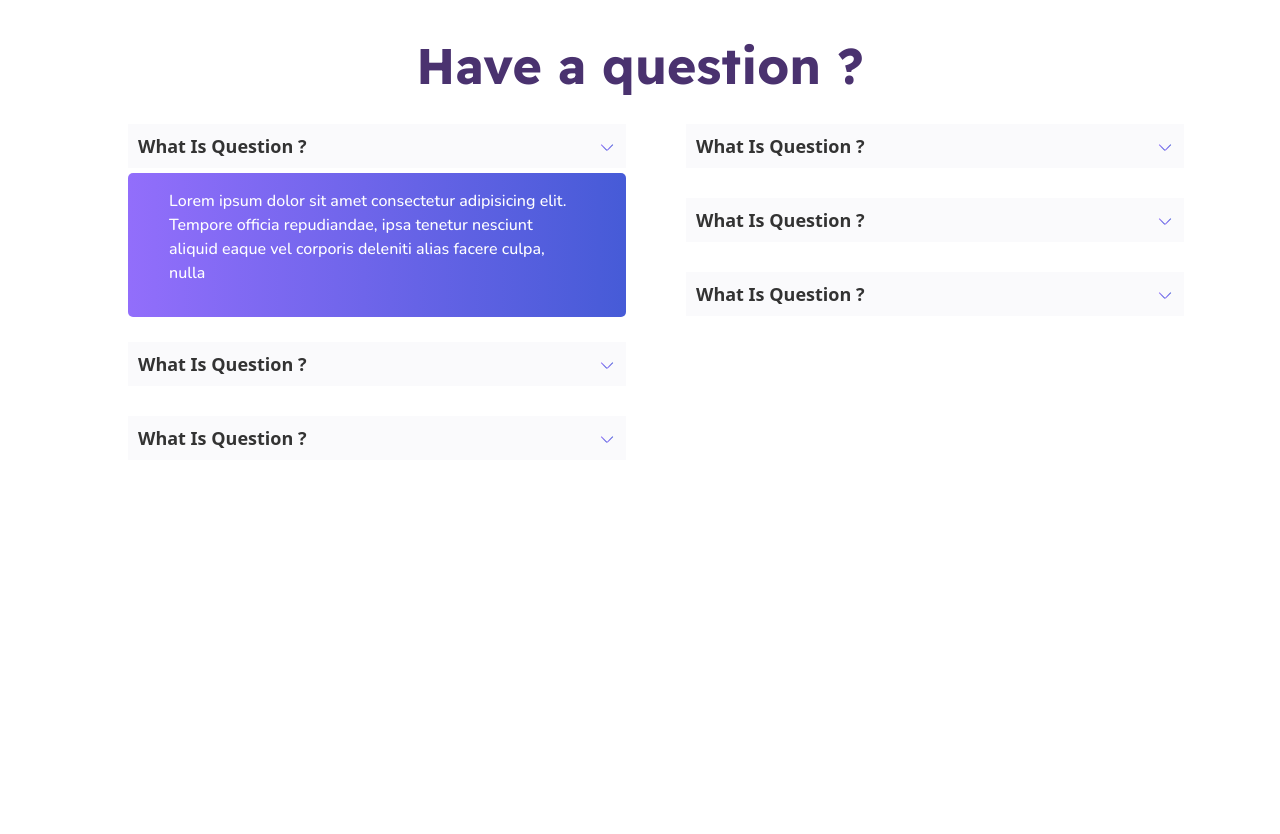
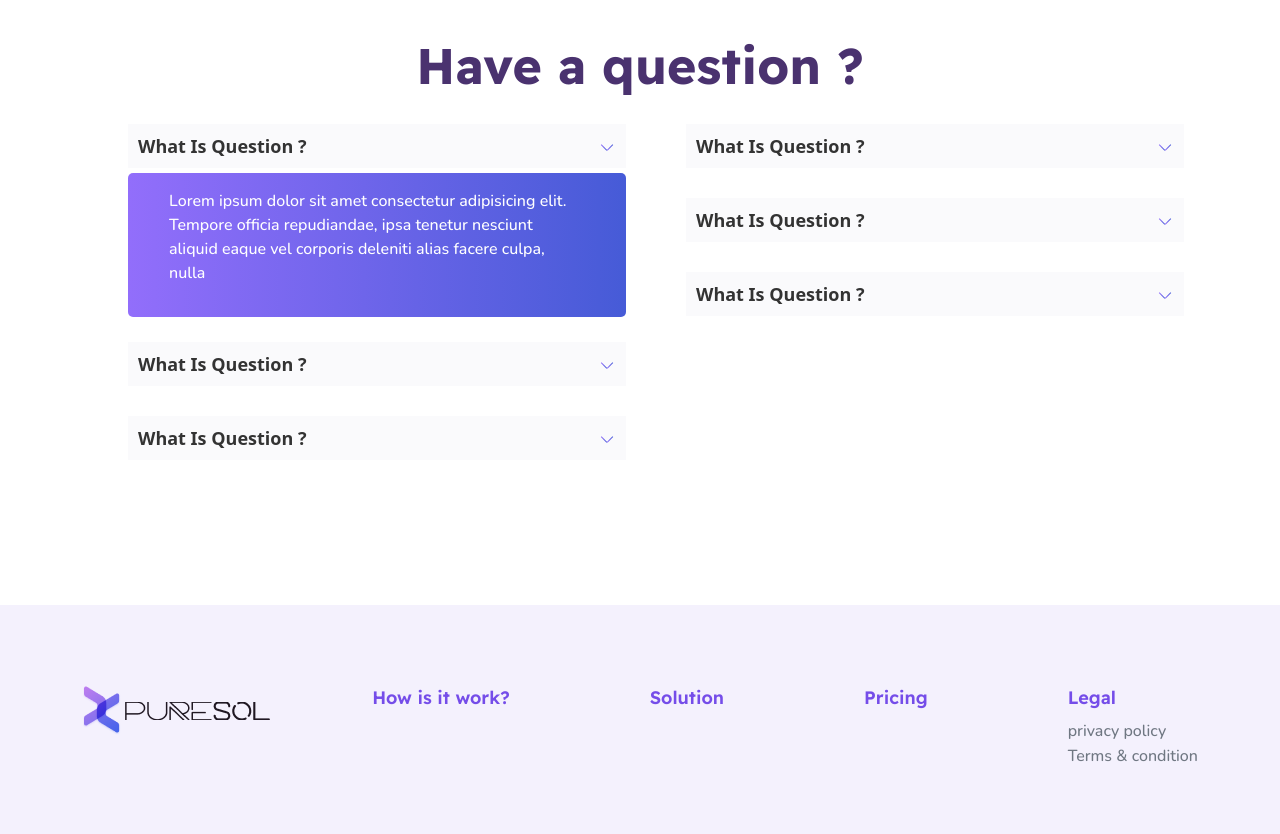
Before and after one commit to hossainpgmr/PureSol, a website: page index.html in a window 1280 px wide. Shown: the part 4052-4886 px from the top of the page. Before the commit the page ends 4537 px from the top, so only its background shows below. Drawn offline with nearby package versions, Linux system fonts and the light colour scheme.

Commit message:
Footer section and Homepage creating done

```diff
--- a/index.html
+++ b/index.html
@@ -13,7 +13,7 @@
     <body>
         <nav class="navbar navbar-expand-lg ">
             <div class="container my-3 alingi">
-                <div class="nav-left">
+                <div class="brand-logo">
                     <a class="navbar-brand" href="#">
                         <img class="logo-icon" src="./assets/Logo.png" alt="Logo-img">
                         <img src="./assets/Layer 1.png" alt="" class="logo-text">
@@ -521,6 +521,50 @@
                 </div>
             </div>
         </main>
+
+        <!-- footer section start -->
+        <footer>
+            <div class="container">
+                <div class="footer-section">
+                    <div class="footer-img-area">
+                        <div class="brand-logo">
+                            <a class="navbar-brand" href="#">
+                                <img class="logo-icon" src="./assets/Logo.png" alt="Logo-img">
+                                <img src="./assets/Layer 1.png" alt="" class="logo-text">
+                            </a>
+                        </div>
+                    </div>
+                    <div class="footer-text-area">
+                        <ul class="footer-link-group">
+                            <div class="link-group-heading">
+                                <h4>How is it work?</h4>
+                            </div>
+                        </ul>
+                        <ul class="footer-link-group">
+                            <div class="link-group-heading">
+                                <h4>Solution</h4>
+                            </div>
+                        </ul>
+                        <ul class="footer-link-group">
+                            <div class="link-group-heading">
+                                <h4>Pricing</h4>
+                            </div>
+                        </ul>
+                        <ul class="footer-link-group">
+                            <div class="link-group-heading">
+                                <h4>Legal</h4>
+                            </div>
+                            <li class="link-item">
+                                <a href="#">privacy policy</a>
+                            </li>
+                            <li class="link-item">
+                                <a href="#">Terms & condition</a>
+                            </li>
+                        </ul>
+                    </div>
+                </div>
+            </div>
+        </footer>
     </body>
 
 </html>
--- a/sass/main.scss
+++ b/sass/main.scss
@@ -497,6 +497,43 @@
     max-height: 550px;
   }
 }
+// footer section start
+
+footer {
+  width: 100%;
+  margin-top: 120px;
+  padding: 80px 0 50px 0;
+  background: #f4f1fd;
+  .footer-section {
+    display: flex;
+    gap: 70px;
+  }
+  .footer-text-area {
+    display: flex;
+    justify-content: space-between;
+    flex: 1;
+    .link-group-heading {
+      h4 {
+        color: #754de9;
+        font-family: "Readex Pro", sans-serif;
+        font-size: 18px;
+        font-weight: 600;
+        line-height: 25px;
+      }
+    }
+    .footer-link-group > .link-item {
+      list-style: none;
+      a {
+        color: #6f7782;
+        text-decoration: none;
+        font-family: "Nunito", sans-serif;
+        font-size: 16px;
+        font-weight: 500;
+        line-height: 24px;
+      }
+    }
+  }
+}
 // including sass with bootstrap
 
 @import "../node_modules/bootstrap/scss/bootstrap";
```
Also changed, not shown: stylesheet/main.css, 1 other file.
